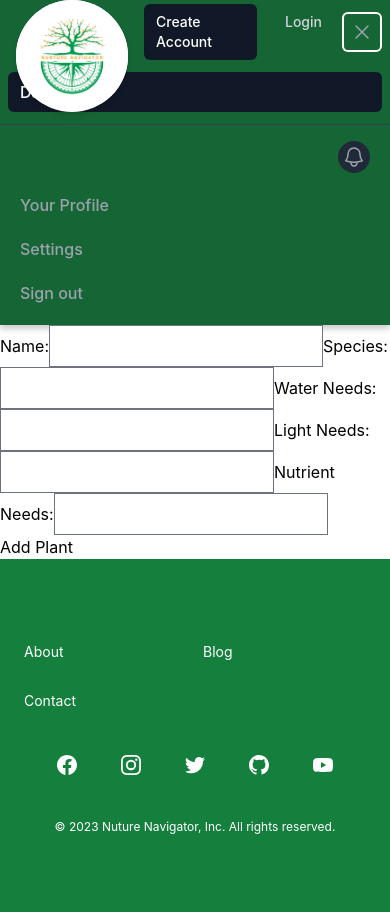
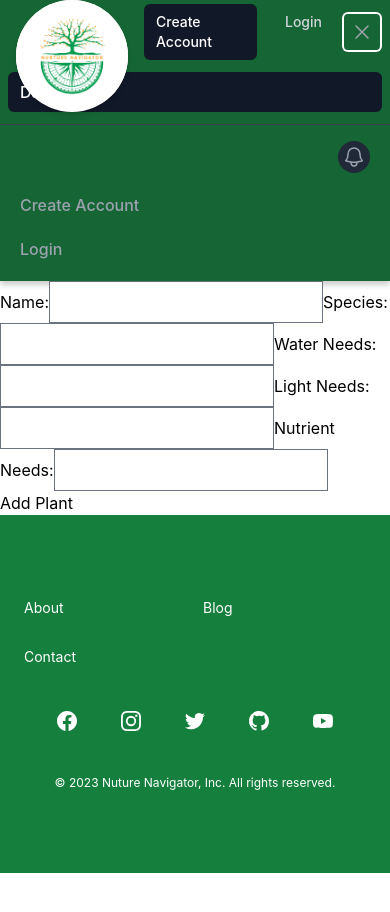
Before and after one commit to renkayla/NurtureNavigator, a React (Create React App) app in the folder client/: page /add-plant in a window 390 px wide. Both pictures are taken after a click on the button "Open main menu". Shown: the top 912 px of the page. After the commit the page ends 873 px from the top, so only its background shows below. Built offline with nearby package versions, Linux system fonts and the light colour scheme.

Commit message:
working on create account button and login button disappearing when logged in and implementing a confirmed logged out status when user logs out

```diff
--- a/client/src/components/Header/index.jsx
+++ b/client/src/components/Header/index.jsx
@@ -5,6 +5,7 @@ import { Bars3Icon, BellIcon, XMarkIcon } from '@heroicons/react/24/outline'
 import logo from "../../assets/logo.png"
 import avatar from "../../assets/avatar.webp"
 import { Link } from 'react-router-dom';
+import AuthService from '../../utils/auth';
 
 function classNames(...classes) {
   return classes.filter(Boolean).join(' ')
@@ -51,6 +52,8 @@ export default function Navbar() {
               </div>
               <div className="flex flex-1 justify-center px-2 lg:ml-6 lg:justify-end">
               <div className="flex space-x-4">
+                {!AuthService.loggedIn() ? (
+                  <>
                     <Link to="/signup" className="rounded-md bg-gray-900 px-3 py-2 text-sm font-medium text-white">
                       Create Account
                     </Link>
@@ -60,8 +63,31 @@ export default function Navbar() {
                     >
                       Login
                     </Link>
+                  </>
+                ) : (
+                  <>
+                    <Link
+                      to="/logout"
+                      onClick={() => {
+                        AuthService.logout();
+                        alert("You have been logged out");
+                      }}
+                      className="rounded-md px-3 py-2 text-sm font-medium text-gray-300 hover:bg-gray-700 hover:text-white"
+                    >
+                      Logout
+                    </Link>
+                    <Link
+                      to="/profile"
+                      className="rounded-md px-3 py-2 text-sm font-medium text-gray-300 hover:bg-gray-700 hover:text-white"
+                    >
+                      Profile
+                    </Link>
+                  </>
+                )}
               </div>
+
               </div>
+
               <div className="flex lg:hidden">
                 {/* Mobile menu button */}
                 <Disclosure.Button className="relative inline-flex items-center justify-center rounded-md p-2 text-gray-400 hover:bg-gray-700 hover:text-white focus:outline-none focus:ring-2 focus:ring-inset focus:ring-white">
@@ -178,27 +204,41 @@ export default function Navbar() {
           </button>
         </div>
         <div className="mt-3 space-y-1 px-2">
-                <Disclosure.Button
-                  as="a"
-                  href="#"
+          {!AuthService.loggedIn() ? (
+            <>
+              <Link
+                to="/signup"
                 className="block rounded-md px-3 py-2 text-base font-medium text-gray-400 hover:bg-gray-700 hover:text-white"
               >
-                  Your Profile
-                </Disclosure.Button>
-                <Disclosure.Button
-                  as="a"
-                  href="#"
+                Create Account
+              </Link>
+              <Link
+                to="/login"
                 className="block rounded-md px-3 py-2 text-base font-medium text-gray-400 hover:bg-gray-700 hover:text-white"
               >
-                  Settings
-                </Disclosure.Button>
-                <Disclosure.Button
-                  as="a"
-                  href="#"
+                Login
+              </Link>
+            </>
+          ) : (
+            <>
+              <Link
+                to="/logout"
+                onClick={() => {
+                  AuthService.logout();
+                  alert("You have been logged out");
+                }}
                 className="block rounded-md px-3 py-2 text-base font-medium text-gray-400 hover:bg-gray-700 hover:text-white"
               >
-                  Sign out
-                </Disclosure.Button>
+                Logout
+              </Link>
+              <Link
+                to="/profile"
+                className="block rounded-md px-3 py-2 text-base font-medium text-gray-400 hover:bg-gray-700 hover:text-white"
+              >
+                Profile
+              </Link>
+            </>
+          )}
         </div>
       </div>
     </Disclosure.Panel>
```
Lines whose indentation alone changed are shown as unchanged.
